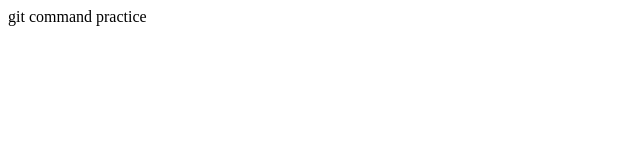
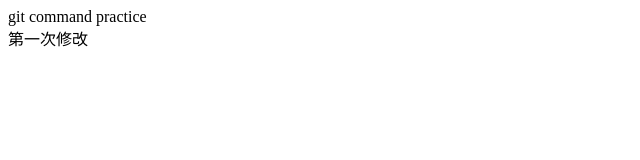
Before and after one commit to sxlvv7/git_practice, a website: page 01_基本git命令/index.html in a window 1280 px wide. Shown: the whole page, without its empty margins (0-640 px from the left). Drawn offline with Linux system fonts and the light colour scheme.

Commit message:
第一次修改

```diff
--- a/01_基本git命令/index.html
+++ b/01_基本git命令/index.html
@@ -7,5 +7,6 @@
   </head>
   <body>
     <div>git command practice</div>
+    <span>第一次修改</span>
   </body>
 </html>
```
